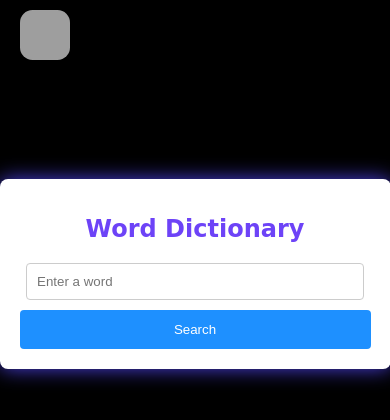
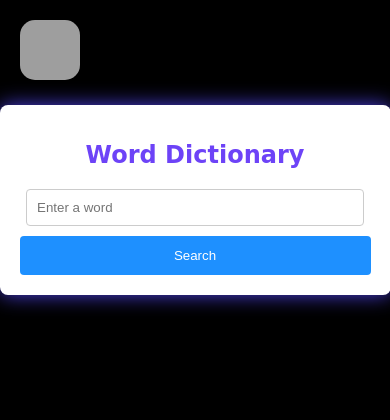
Before and after one commit to purvacode-80/Word-Dictionary, a Flask app: page / in a window 390 px wide. Shown: the top 420 px of the page. After the commit the page ends 311 px from the top, so only its background shows below. Run offline with Flask 3, Linux system fonts and the light colour scheme; some web fonts are replaced; grey boxes are pictures that could not be loaded.

Commit message:
Update style.css

```diff
--- a/static/style.css
+++ b/static/style.css
@@ -63,21 +63,44 @@
     color: red;
     margin-top: 10px;
 }
+    .content {
+        width: 90%; /* Full width on smaller screens */
+        max-width: 400px; /* Limit max width */
+    }
+
+    h1 {
+        font-size: 24px; /* Smaller heading for mobile */
+    }
+
+    input[type="text"] {
+        width: 90%; /* Full width input on mobile */
+    }
+
+    button {
+        width: 100%; /* Full width button on mobile */
+        padding: 12px;
+    }
 
 .navbar {
-    display: flex;
-    justify-content: space-between;
+    /* visibility: hidden; */
+    /* display: none; */
+    /* display: none; */
+    justify-content : space-between;
     align-items: center;
-    padding: 10px 20px;
-    color: black;
+    padding: 0px;
     position: fixed;
+    /* visibility: hidden; */
+    /* width: 0px;
+    height: 0px; */
     top: 0;
-    width: 100%;
-    z-index: 1000;
 }
 
 .logo {
-    margin: 30px;
+    position: fixed;
+    top: 0;
+    left: 0;
+    margin-top : 50px;
+    margin: 20px;
 }
 
 #logo-img {
@@ -169,36 +198,4 @@
     .menu a {
         font-size: 18px;
     }
-
-    .content {
-        width: 90%; /* Full width on smaller screens */
-        max-width: 400px; /* Limit max width */
 }
-
-    h1 {
-        font-size: 24px; /* Smaller heading for mobile */
-    }
-
-    input[type="text"] {
-        width: 90%; /* Full width input on mobile */
-    }
-
-    button {
-        width: 100%; /* Full width button on mobile */
-        padding: 12px;
-    }
-
-    .navbar {
-        flex-direction: column; /* Stack navbar items on mobile */
-        align-items: flex-start;
-    }
-
-    .logo {
-        margin: 10px 20px;
-    }
-
-    #logo-img {
-        width: 50px;
-        height: 50px;
-    }
-}
```
Also changed, not shown: other parts of static/style.css (+21 -15 lines). Lines whose indentation alone changed are shown as unchanged.
